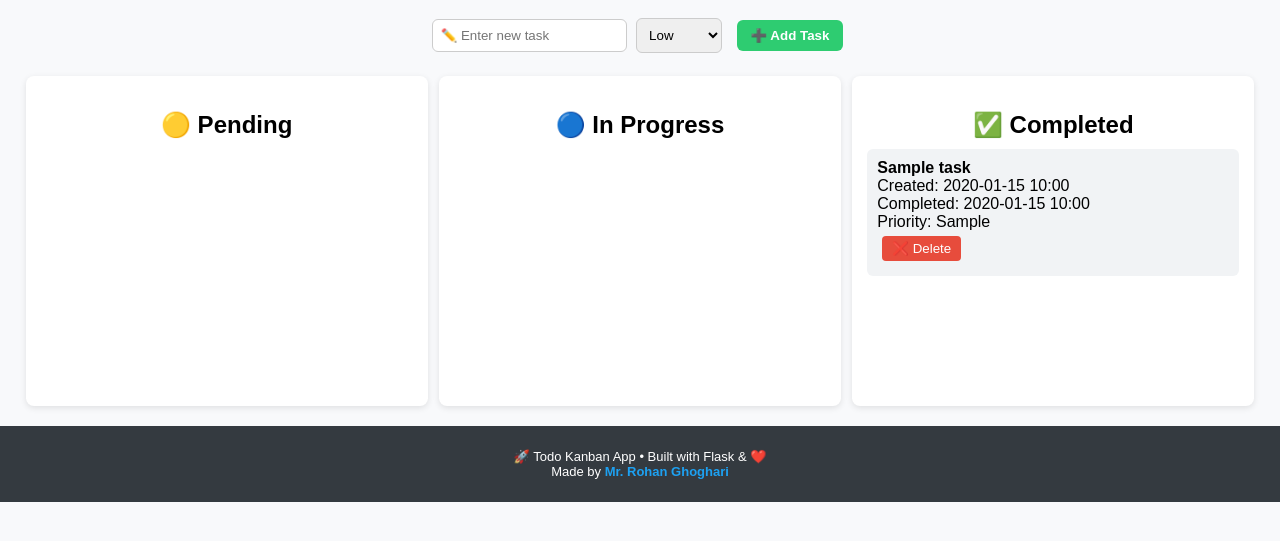
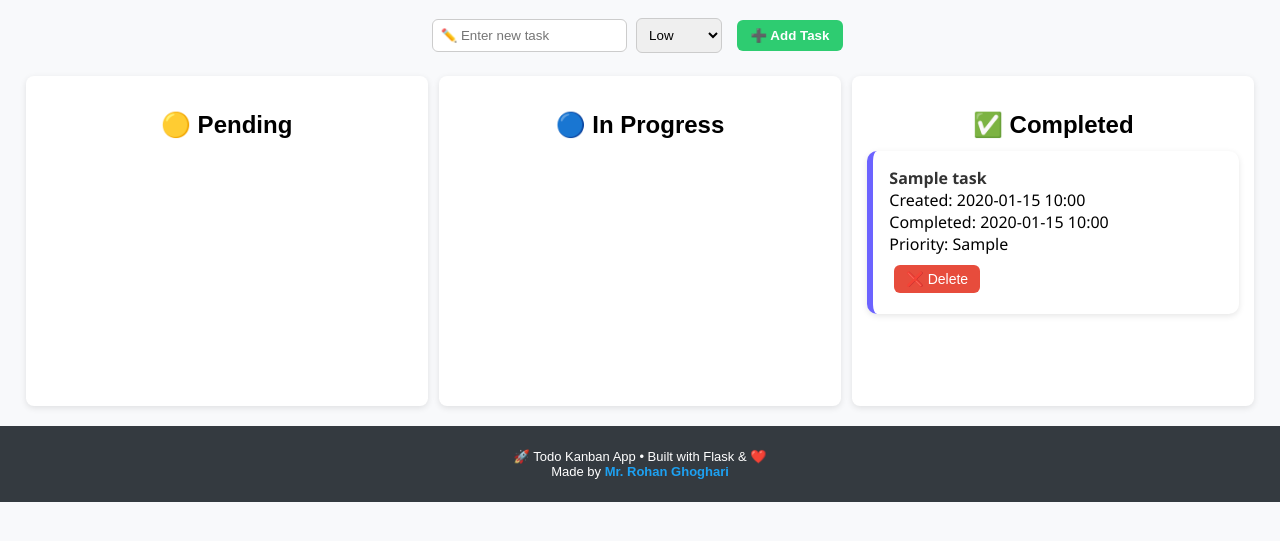
Before and after one commit to roni3132/todoapp-multi-tier, a Flask app: template templates/index.html in a window 1280 px wide. Shown: the part 110-651 px from the top of the page. Run offline with Flask 3, Linux system fonts and the light colour scheme; tables that the repository leaves empty hold one stand-in row (values such as "Sample post"); the template is opened without the code that fills it: values that come from a table or form of the project are taken from there, most other values are stand-ins (such as "Sample title", 1, 10 or a date in 2020).

Commit message:
`Added new styles for tasks and delete button in static/style.css`

```diff
--- a/static/style.css
+++ b/static/style.css
@@ -141,3 +141,50 @@ footer a:hover {
   text-decoration: underline;
   color: #0d8ddb;
 }
+
+
+.task {
+  background: #ffffff;
+  border-radius: 10px;
+  padding: 16px;
+  margin: 12px 0;
+  box-shadow: 0 2px 6px rgba(0, 0, 0, 0.1);
+  border-left: 6px solid #6c63ff; /* Accent color */
+  transition: transform 0.2s ease, box-shadow 0.2s ease;
+  cursor: grab;
+  font-family: 'Segoe UI', Tahoma, Geneva, Verdana, sans-serif;
+}
+
+.task:hover {
+  transform: translateY(-2px);
+  box-shadow: 0 4px 12px rgba(0, 0, 0, 0.15);
+}
+
+.task strong {
+  font-size: 16px;
+  color: #333;
+}
+
+.task br + span,
+.task .meta {
+  display: block;
+  margin-top: 6px;
+  color: #666;
+  font-size: 14px;
+}
+
+.delete-btn {
+  background-color: #ff4d4f;
+  color: #fff;
+  border: none;
+  padding: 6px 12px;
+  border-radius: 6px;
+  margin-top: 10px;
+  font-size: 14px;
+  cursor: pointer;
+  transition: background-color 0.2s ease;
+}
+
+.delete-btn:hover {
+  background-color: #e63946;
+}
```
